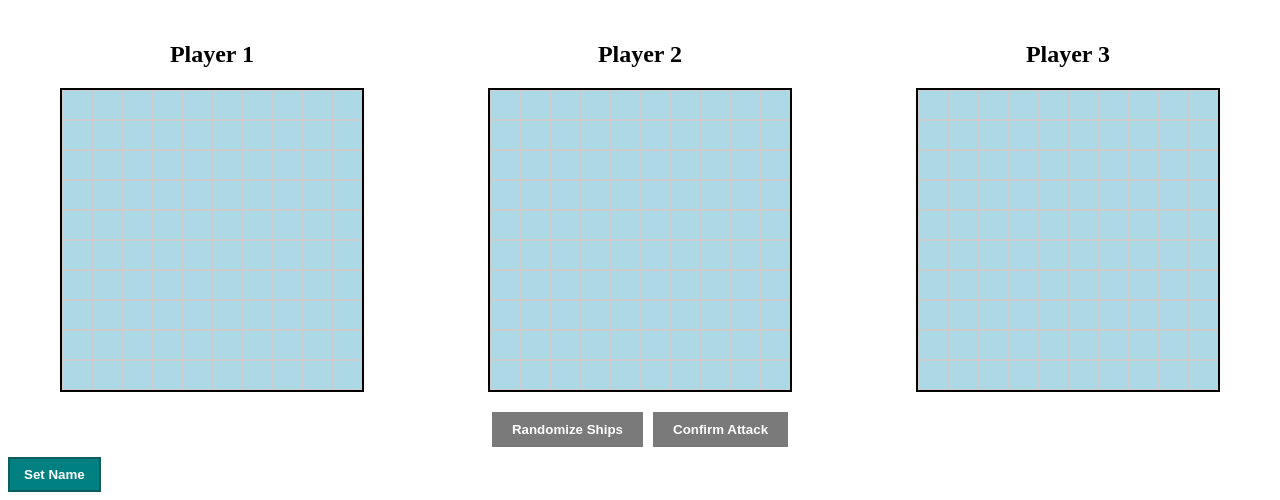
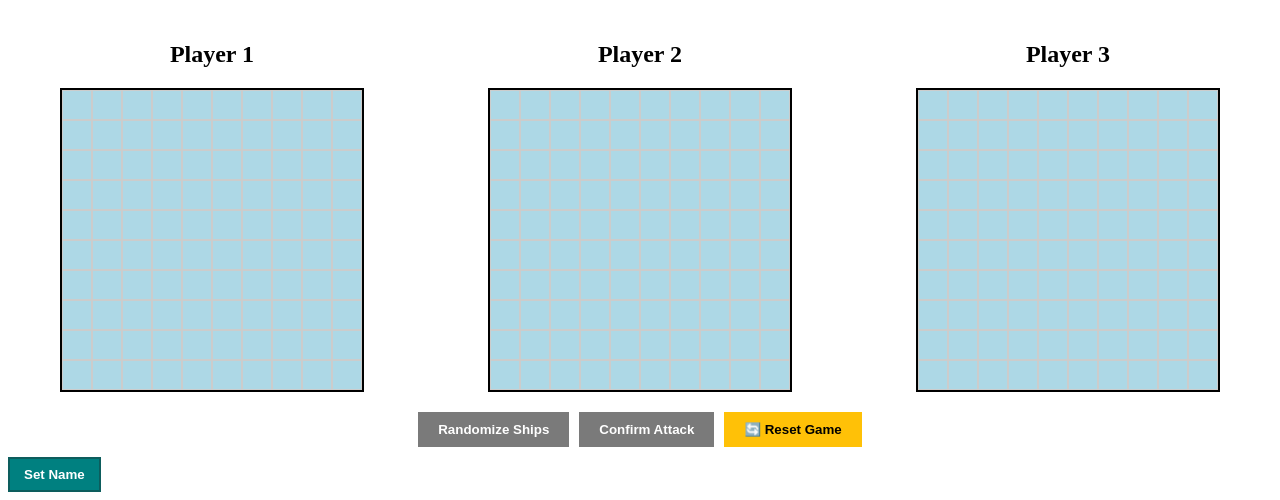
Before and after one commit to Jonah-Bendell/battleship3, a website: page public/index.html in a window 1280 px wide. Shown: the part 465-965 px from the top of the page. Drawn offline with Linux system fonts and the light colour scheme; no server answers.

Commit message:
reset button

```diff
--- a/public/index.html
+++ b/public/index.html
@@ -255,7 +255,18 @@
 <div class="container">
     <button class="shipRand" disabled>Randomize Ships</button>
     <button class="confirmAttack" disabled>Confirm Attack</button>
-
+    <button onclick="
+        if (confirm('Reset the entire game for ALL players?')) {
+            fetch('/api/reset', { method: 'POST' })
+                .then(() => {
+                    localStorage.removeItem('battleshipClientId');
+                    alert('Game reset! Refreshing...');
+                    location.reload();
+                });
+        }
+    " style="background-color: #ffc107; padding: 10px 20px; border: none; color: black; font-weight: bold; cursor: pointer;">
+        🔄 Reset Game
+    </button>
 </div>
 
 
@@ -269,6 +280,7 @@
 " style="background-color: teal; color: white; padding: 8px 14px; border: 2px solid #0d5d5d; cursor: pointer; font-weight: 600;">
     Set Name
 </button>
+
 
 
     <script>
```
